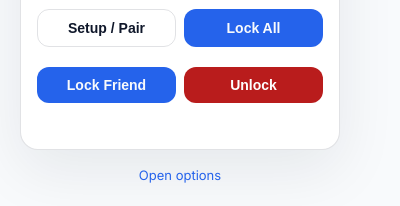
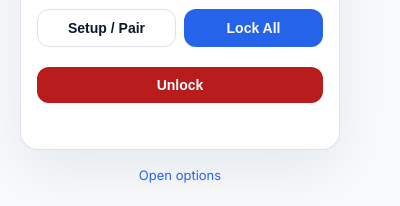
Before and after one commit to Public-Welfare/LocusFocus, a browser extension: page social-shield-v67/popup.html in a window 400 px wide. Shown: the part 719-925 px from the top of the page. Drawn offline with Linux system fonts and the light colour scheme.

Commit message:
Comment out Lock Friend button

```diff
--- a/social-shield-v67/popup.html
+++ b/social-shield-v67/popup.html
@@ -66,7 +66,7 @@
         <button id="mutual-lock" class="btn" type="button">Lock All</button>
       </div>
       <div class="button-grid" style="margin-top: 8px;">
-        <button id="lock-friend" class="btn" type="button">Lock Friend</button>
+        <!-- <button id="lock-friend" class="btn" type="button">Lock Friend</button> -->
         <button id="unlock-myself" class="btn danger" type="button">Unlock</button>
       </div>
       <!-- <div style="margin-top: 8px;">
```
